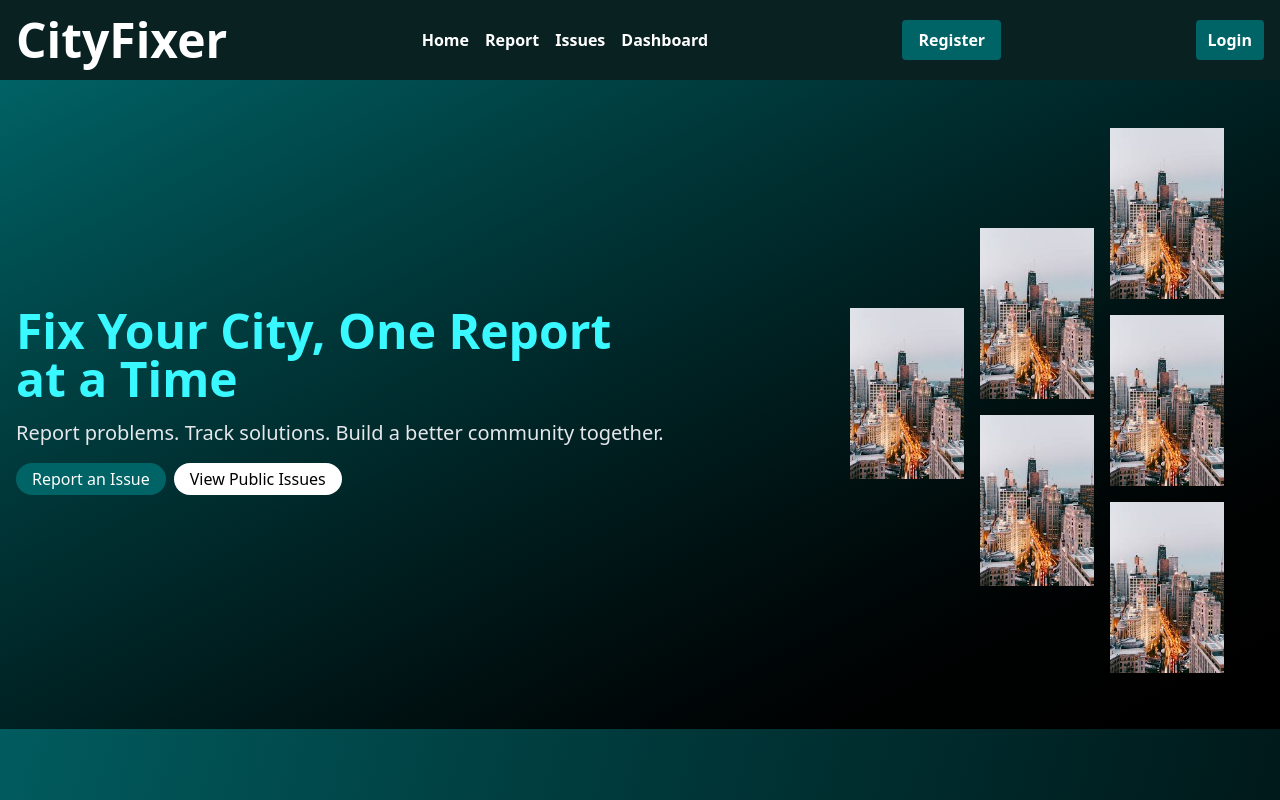
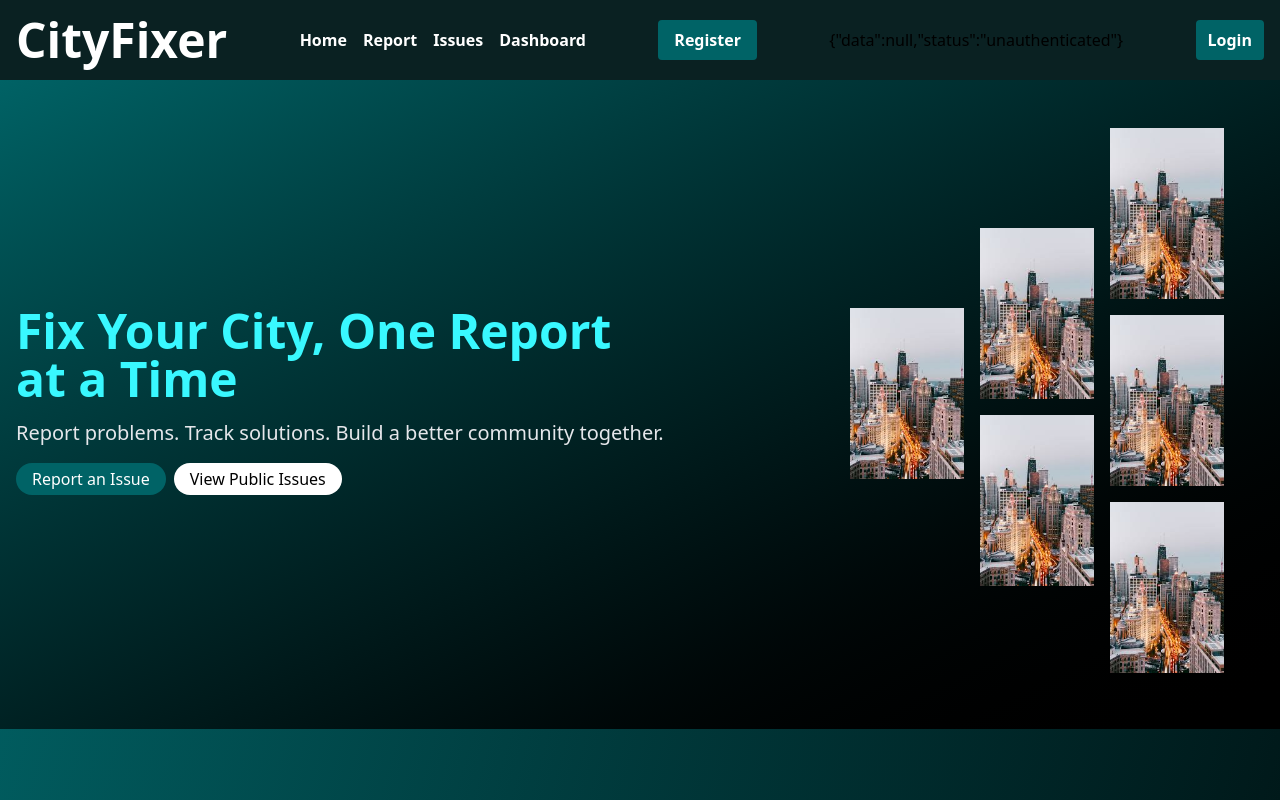
Before and after one commit to MizanRbf/city_fixer, a Next.js app: page / in a window 1280 px wide. Shown: the top 800 px of the page. Built offline with nearby package versions, Linux system fonts and the light colour scheme; no server answers.

Commit message:
userInfo component created and imoprt useSession

```diff
--- a/app/Components/Navbar/Navbar.jsx
+++ b/app/Components/Navbar/Navbar.jsx
@@ -1,7 +1,9 @@
+"use client";
 import React from "react";
 import LargeMenu from "./LargeMenu";
 import Link from "next/link";
 import LoginButton from "../LoginButton/LoginButton";
+import UserInfo from "../UserInfo/UserInfo";
 
 const Navbar = () => {
   return (
@@ -12,6 +14,7 @@ const Navbar = () => {
         <Link href={"/register"}>
           <button className="button">Register</button>
         </Link>
+        <UserInfo></UserInfo>
 
         {/* Login Button */}
         <LoginButton></LoginButton>
--- /dev/null
+++ b/app/Components/UserInfo/UserInfo.jsx
@@ -0,0 +1,14 @@
+"user client";
+import { useSession } from "next-auth/react";
+import React from "react";
+
+const UserInfo = () => {
+  const session = useSession();
+  return (
+    <div>
+      <p>{JSON.stringify(session)}</p>
+    </div>
+  );
+};
+
+export default UserInfo;
--- /dev/null
+++ b/app/Providers/NextAuthSessionProvider.js
@@ -0,0 +1,6 @@
+"use client";
+import { SessionProvider } from "next-auth/react";
+
+export default function NextAuthSessionProvider({ children }) {
+  return <SessionProvider>{children}</SessionProvider>;
+}
--- a/app/api/auth/[...nextauth]/route.js
+++ b/app/api/auth/[...nextauth]/route.js
@@ -6,7 +6,7 @@ const handler = NextAuth({
     CredentialsProvider({
       name: "Credentials",
       credentials: {
-        username: { label: "Username", type: "text", placeholder: "jsmith" },
+        email: { label: "Email", type: "email" },
         password: { label: "Password", type: "password" },
       },
       async authorize(credentials, req) {
--- a/app/layout.js
+++ b/app/layout.js
@@ -1,7 +1,6 @@
 import { Geist, Geist_Mono } from "next/font/google";
 import "./globals.css";
-import Navbar from "./Components/Navbar/Navbar";
-import Footer from "./Components/Footer/Footer";
+import NextAuthSessionProvider from "./Providers/NextAuthSessionProvider";
 
 const geistSans = Geist({
   variable: "--font-geist-sans",
@@ -21,6 +20,7 @@ export const metadata = {
 export default function RootLayout({ children }) {
   return (
     <html lang="en">
+      <NextAuthSessionProvider>
         <body
           className={`${geistSans.variable} ${geistMono.variable} antialiased`}
         >
@@ -29,6 +29,7 @@ export default function RootLayout({ children }) {
             {children}
           </main>
         </body>
+      </NextAuthSessionProvider>
     </html>
   );
 }
```
Lines whose indentation alone changed are shown as unchanged.
